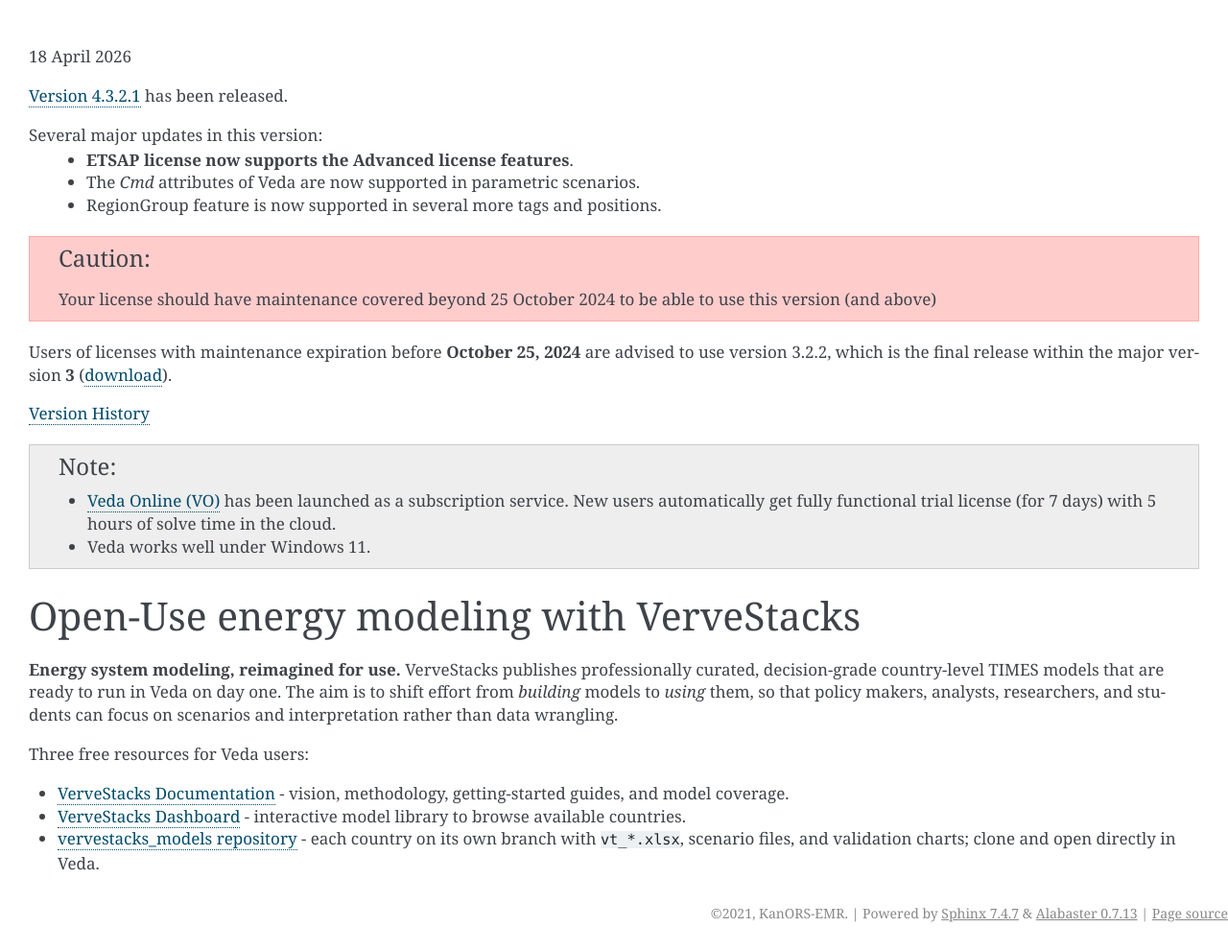
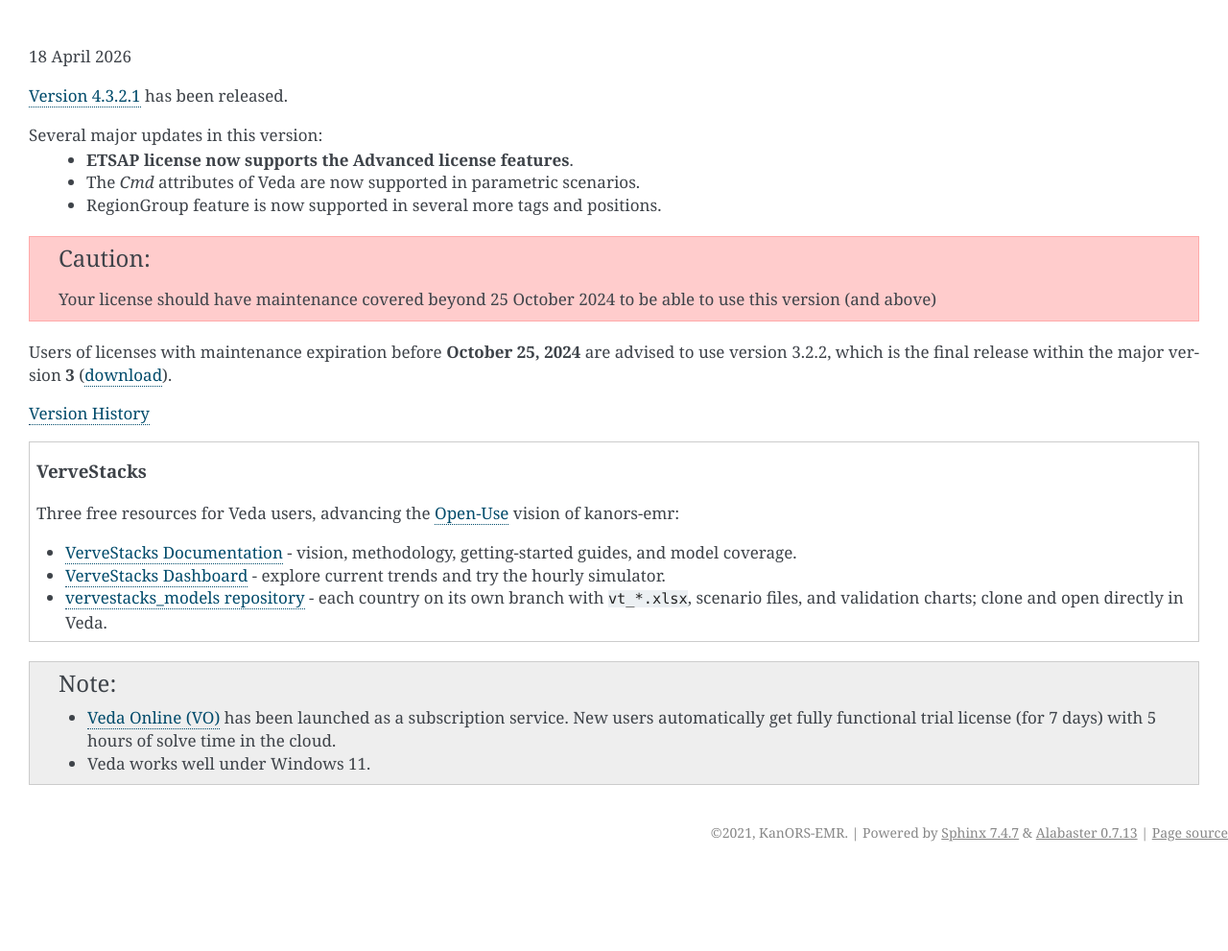
Before and after one commit to kanors-emr/Veda-start-page-news, a Sphinx documentation site: the page built from docs/source/index.rst, in a window 1280 px wide. Shown: the whole page at 96% size. Built offline with Sphinx 7.4.7, drawn with Linux system fonts in a browser that asks for light colours; after the commit the page ends 907 px from its top, so only the background shows below that.

Commit message:
Update index.rst

```diff
--- a/docs/source/index.rst
+++ b/docs/source/index.rst
@@ -22,21 +22,14 @@ version 3.2.2, which is the final release within the major version **3** (`downl
 
 `Version History <https://veda-documentation.readthedocs.io/en/latest/pages/version_history.html>`_
 
+.. topic:: VerveStacks
+
+   Three free resources for Veda users, advancing the `Open-Use <https://vervestacks.readthedocs.io/en/latest/community/open-use-movement.html>`_ vision of kanors-emr:
+
+   * `VerveStacks Documentation <https://vervestacks.readthedocs.io/en/latest/index.html>`_ - vision, methodology, getting-started guides, and model coverage.
+   * `VerveStacks Dashboard <https://vervestacks.cloud/>`_ - explore current trends and try the hourly simulator.
+   * `vervestacks_models repository <https://github.com/akanudia/vervestacks_models>`_ - each country on its own branch with ``vt_*.xlsx``, scenario files, and validation charts; clone and open directly in Veda.
+
 .. note::
    * `Veda Online (VO) <https://vedaonline.cloud/>`_ has been launched as a subscription service. New users automatically get fully functional trial license (for 7 days) with 5 hours of solve time in the cloud.
    * Veda works well under Windows 11.
-
-Open-Use energy modeling with VerveStacks
------------------------------------------
-
-**Energy system modeling, reimagined for use.** VerveStacks publishes professionally
-curated, decision-grade country-level TIMES models that are ready to run in Veda on
-day one. The aim is to shift effort from *building* models to *using* them, so that
-policy makers, analysts, researchers, and students can focus on scenarios and
-interpretation rather than data wrangling.
-
-Three free resources for Veda users:
-
-* `VerveStacks Documentation <https://vervestacks.readthedocs.io/en/latest/index.html>`_ - vision, methodology, getting-started guides, and model coverage.
-* `VerveStacks Dashboard <https://vervestacks.cloud/>`_ - interactive model library to browse available countries.
-* `vervestacks_models repository <https://github.com/akanudia/vervestacks_models>`_ - each country on its own branch with ``vt_*.xlsx``, scenario files, and validation charts; clone and open directly in Veda.
```
